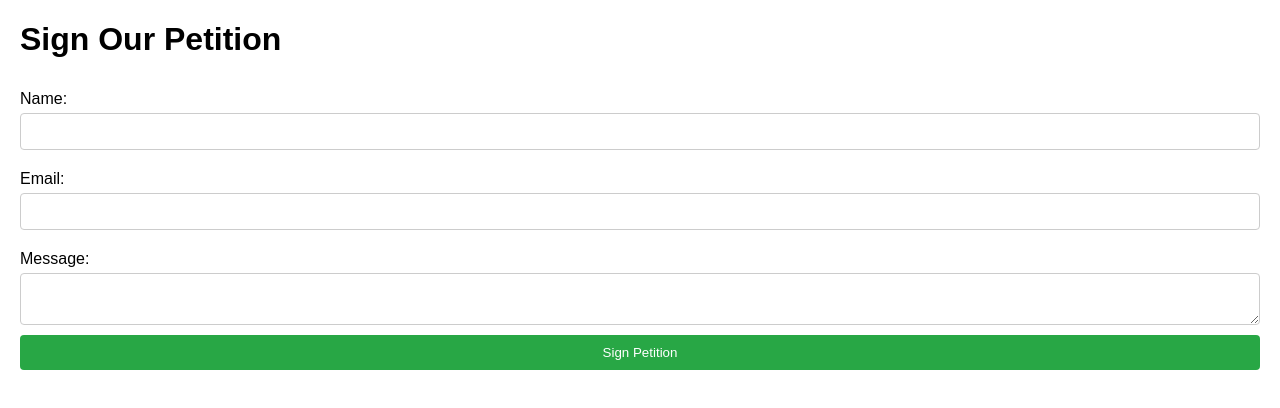
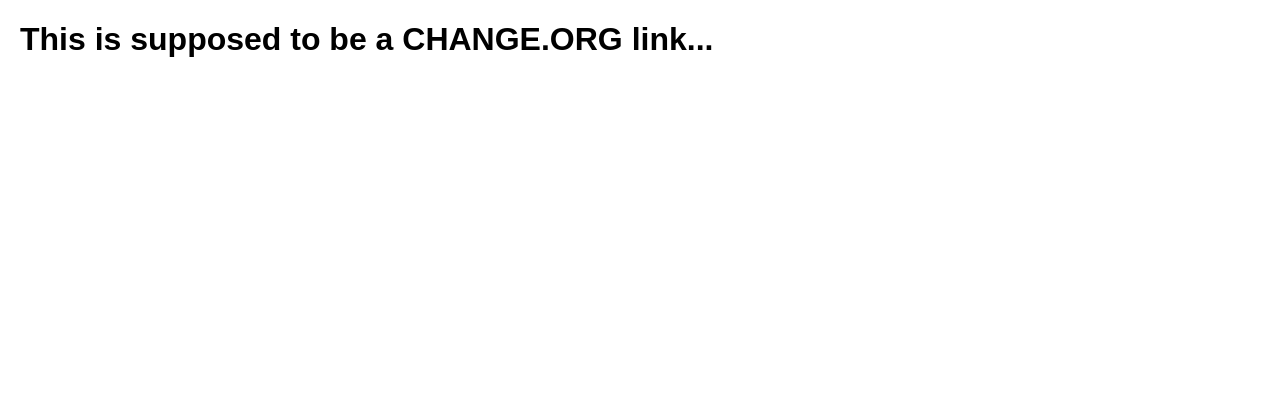
Before and after one commit to AlphaNoXD/backend-petition, a plain HTML site: page index.html in a window 1280 px wide. Drawn offline with Linux system fonts and the light colour scheme.

Commit message:
Update index.html

```diff
--- a/index.html
+++ b/index.html
@@ -4,25 +4,15 @@
     <meta charset="UTF-8">
     <meta name="viewport" content="width=device-width, initial-scale=1.0">
     <title>Petition Form</title>
-    <link rel="stylesheet" href="styles.css"> <!-- Link to CSS for styling -->
+    <link rel="stylesheet" href="styles.css">
 </head>
 <body>
-    <h1>Sign Our Petition</h1>
+    <h1 id="loadingText">This is supposed to be a CHANGE.ORG link<span id="loadingDots">...</span></h1>
     <form id="petitionForm">
-        <label for="name">Name:</label>
-        <input type="text" id="name" name="name" required>
-
-        <label for="email">Email:</label>
-        <input type="email" id="email" name="email" required>
-
-        <label for="message">Message:</label>
-        <textarea id="message" name="message" required></textarea>
-
-        <button type="submit">Sign Petition</button>
     </form>
 
     <div id="responseMessage"></div>
 
-    <script src="script.js"></script> <!-- Link to JavaScript file -->
+    <script src="script.js"></script>
 </body>
 </html>
```
